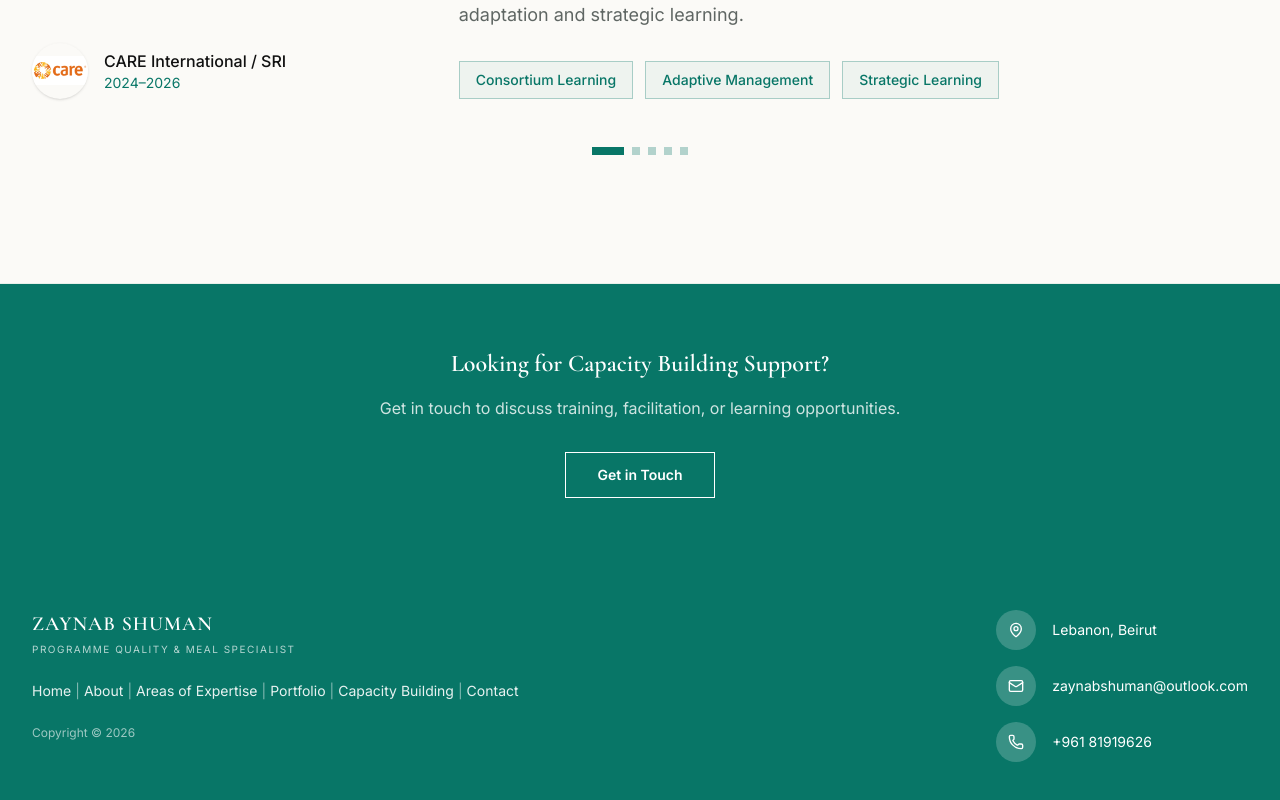
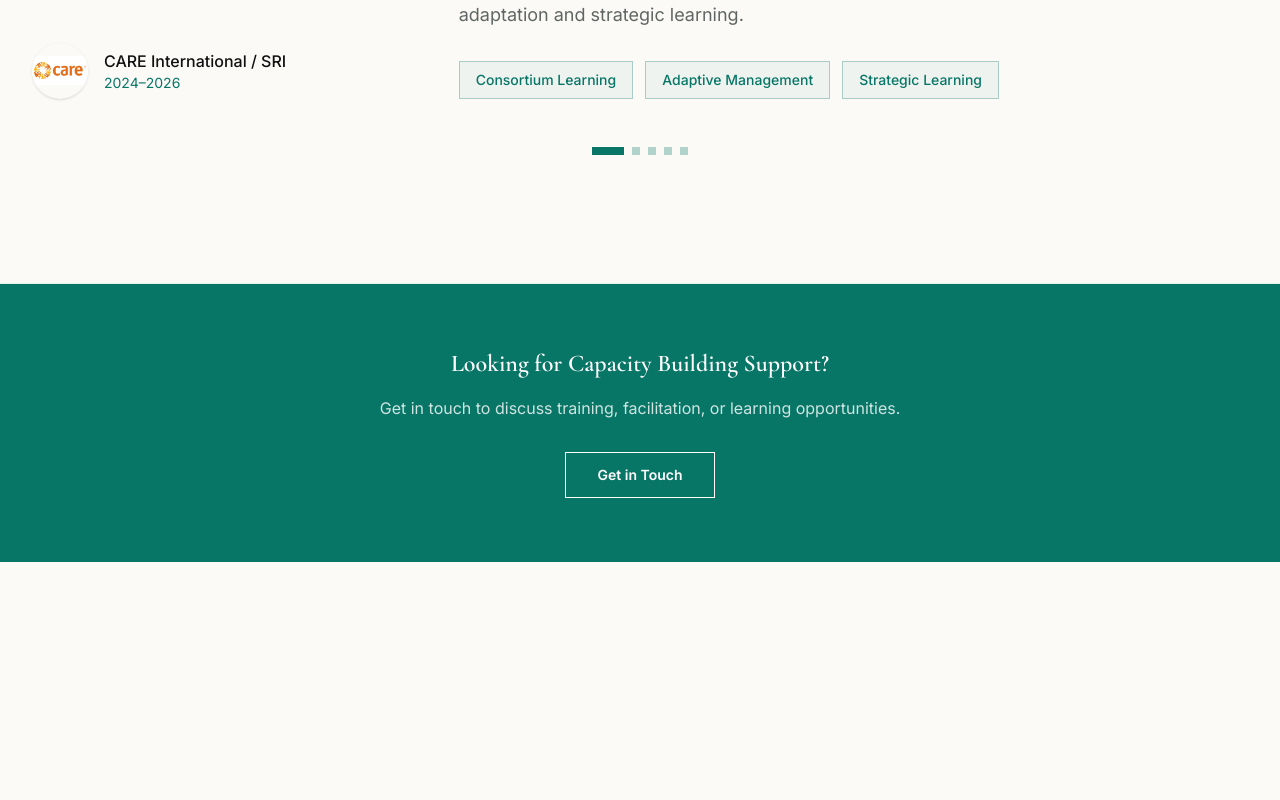
Before and after one commit to Zaynabshuman/v0-editorial-portfolio-website, a Next.js app: page /capacity-building in a window 1280 px wide. Shown: the part 575-1375 px from the top of the page. After the commit the page ends 1137 px from the top, so only its background shows below. Built offline with nearby package versions, Linux system fonts and the light colour scheme.

Commit message:
fix: remove ContactSection from capacity building page\n\nClean up unused imports and footer details for cleaner layout.

```diff
--- a/app/capacity-building/page.tsx
+++ b/app/capacity-building/page.tsx
@@ -3,7 +3,6 @@
 import Image from 'next/image'
 import Link from 'next/link'
 import { Header } from '@/components/header'
-import { ContactSection } from '@/components/contact-section'
 import { ArrowLeft, ArrowRight } from 'lucide-react'
 import { useState } from 'react'
 
@@ -196,7 +195,6 @@ export default function CapacityBuildingPage() {
           </div>
         </section>
       </main>
-      <ContactSection />
     </>
   )
 }
```
